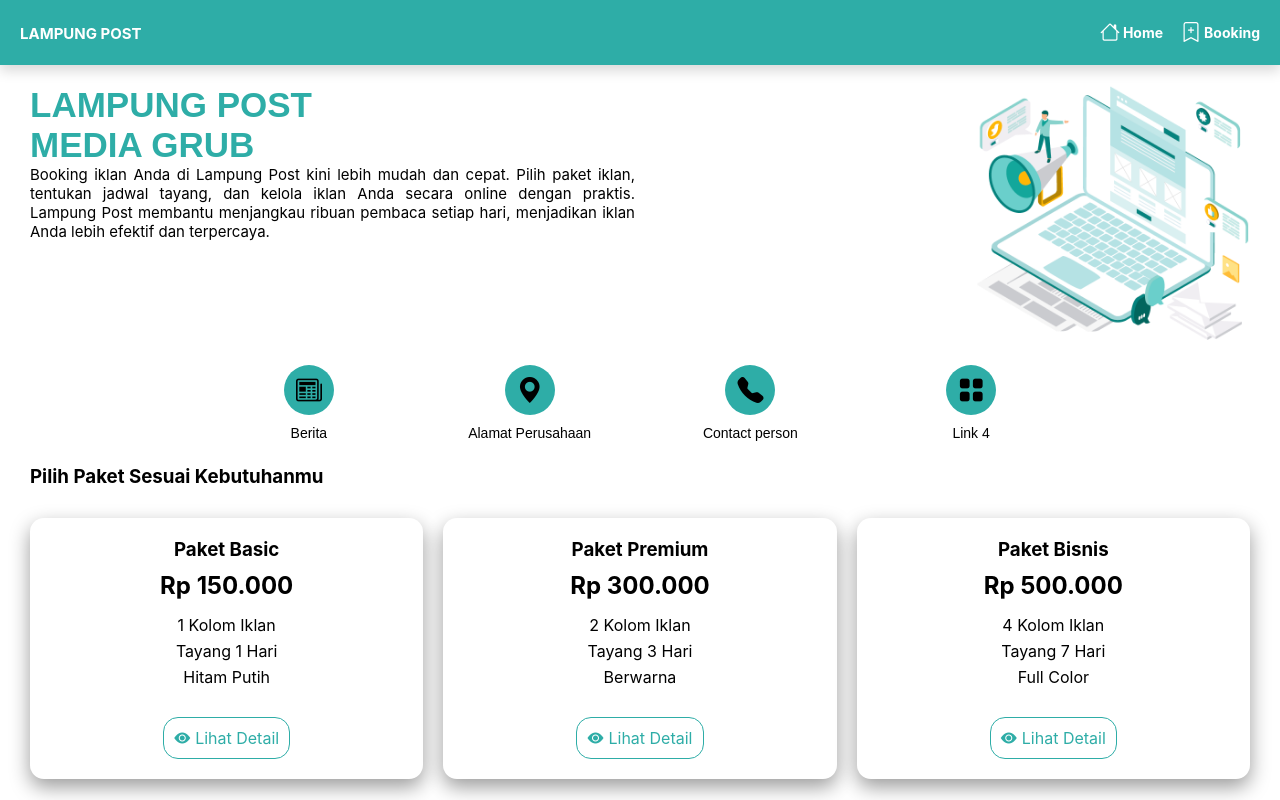
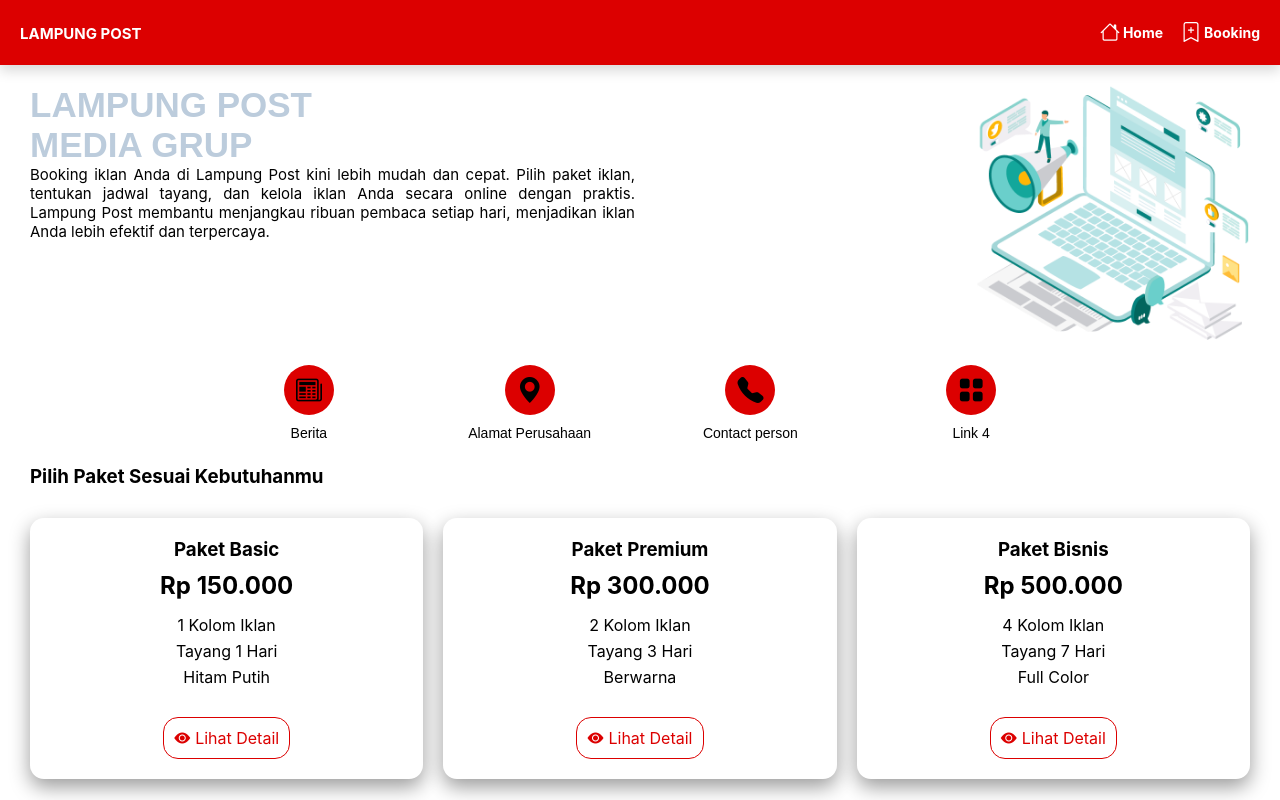
Before and after one commit to tipalsyahh/booking-tampilan, a plain HTML site: page home.html in a window 1280 px wide. Drawn offline with nearby package versions, Linux system fonts and the light colour scheme.

Commit message:
hanya tampilan

```diff
--- a/home.css
+++ b/home.css
@@ -20,7 +20,7 @@ body {
 
 .navbar {
     width: 100%;
-    background: #2eada7;
+    background: #DC0000;
     box-shadow: 0 6px 12px rgba(0, 0, 0, 0.15);
     height: 65px;
     position: sticky;
@@ -151,7 +151,7 @@ body {
     font-family: 'Montserrat', sans-serif;
     font-weight: 900;
     margin: 0;
-    color: #2eada7;
+    color: #BCCCDC;
     font-size: 35px;
 }
 
@@ -204,7 +204,7 @@ body {
     margin-bottom: 10px;
     width: 50px;
     height: 50px;
-    background: #2eada7;
+    background: #DC0000;
     border-radius: 50%;
     display: flex;
     align-items: center;
@@ -289,8 +289,8 @@ body {
     display: inline-block;
     margin-top: 15px;
     padding: 10px;
-    border: 1px solid #2eada7;
-    color: #2eada7;
+    border: 1px solid #DC0000;
+    color: #DC0000;
     text-decoration: none;
     border-radius: 15px;
 }
--- a/home.html
+++ b/home.html
@@ -28,7 +28,7 @@
         <div class="foouter">
             <div class="foouter-text">
                 <h2>LAMPUNG POST</h2>
-                <h2>MEDIA GRUB</h2>
+                <h2>MEDIA GRUP</h2>
                 <p>Booking iklan Anda di Lampung Post kini lebih mudah dan cepat. Pilih paket iklan, tentukan jadwal
                     tayang, dan kelola iklan Anda secara online dengan praktis. Lampung Post membantu menjangkau ribuan
                     pembaca setiap hari, menjadikan iklan Anda lebih efektif dan terpercaya.</p>
--- a/style.css
+++ b/style.css
@@ -5,12 +5,8 @@ body {
     width: 100%;
     height: 100%;
     overflow-x: hidden;
-
-    /* Hilangkan scrollbar */
     scrollbar-width: none;
-    /* Firefox */
     -ms-overflow-style: none;
-    /* IE & Edge lama */
 }
 
 html::-webkit-scrollbar,
@@ -24,7 +20,7 @@ body {
 
 .navbar {
     width: 100%;
-    background: #2eada7;
+    background: #DC0000;
     box-shadow: 0 6px 12px rgba(0, 0, 0, 0.15);
     height: 65px;
     position: sticky;
@@ -212,8 +208,8 @@ body {
     height: 40px;
     box-sizing: border-box;
     border-radius: 20px;
-    border: 1px solid #2eada7;
-    background-color: #2eada7;
+    border: 1px solid #DC0000;
+    background-color: #DC0000;
     color: #FFFFFF;
     font-size: 16px;
     font-weight: bold;
```
Also changed, not shown: index.html (+12 -12 lines).
